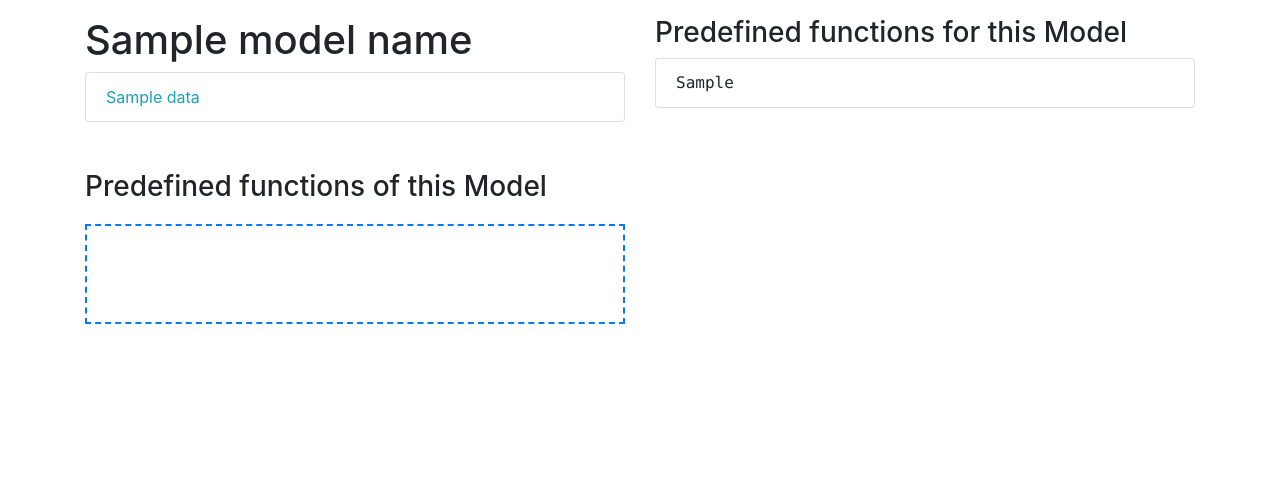
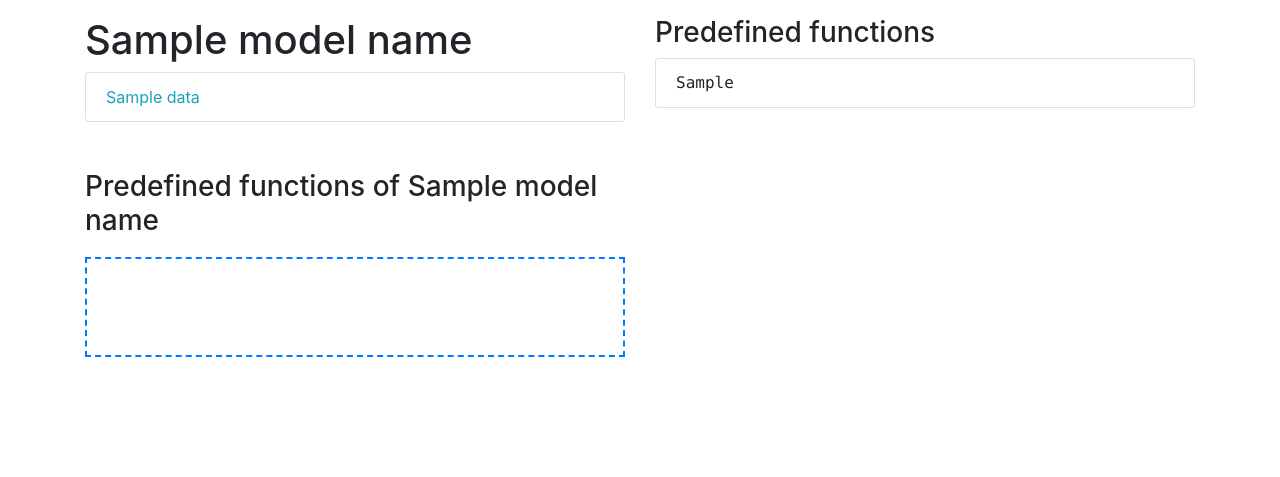
Before and after one commit to Adrianndp/ThesisPresenation, a Django app: template templates/model.html in a window 1280 px wide. Shown: the part 104-581 px from the top of the page. Run offline with Django 4.2, Linux system fonts and the light colour scheme; the template is opened without the code that fills it: most values are stand-ins (such as "Sample title", 1, 10 or a date in 2020); some libraries are stand-ins or nearby versions.

Commit message:
refactored

```diff
--- a/templates/model.html
+++ b/templates/model.html
@@ -12,7 +12,7 @@
         </ul>
     </div>
     <div class="col-md-6">
-        <h3>Predefined functions for this Model</h3>
+        <h3>Predefined functions</h3>
           <div id="draggable-items" class="list-group">
             {% for f in predefined_functions %}
             <div class="list-group-item draggable-item function" draggable="true" data-value={{ f }}>{{ f }}</div>
@@ -20,7 +20,7 @@
           </div>
     </div>
     <div class="col-md-6 mt-5">
-        <h3>Predefined functions of this Model</h3>
+        <h3>Predefined functions of {{ model_name }}</h3>
         <div id="droppable-area" class="droppable-area function" ondrop="drop(event)" ondragover="allowDrop(event)"></div>
     </div>
 </div>
```
